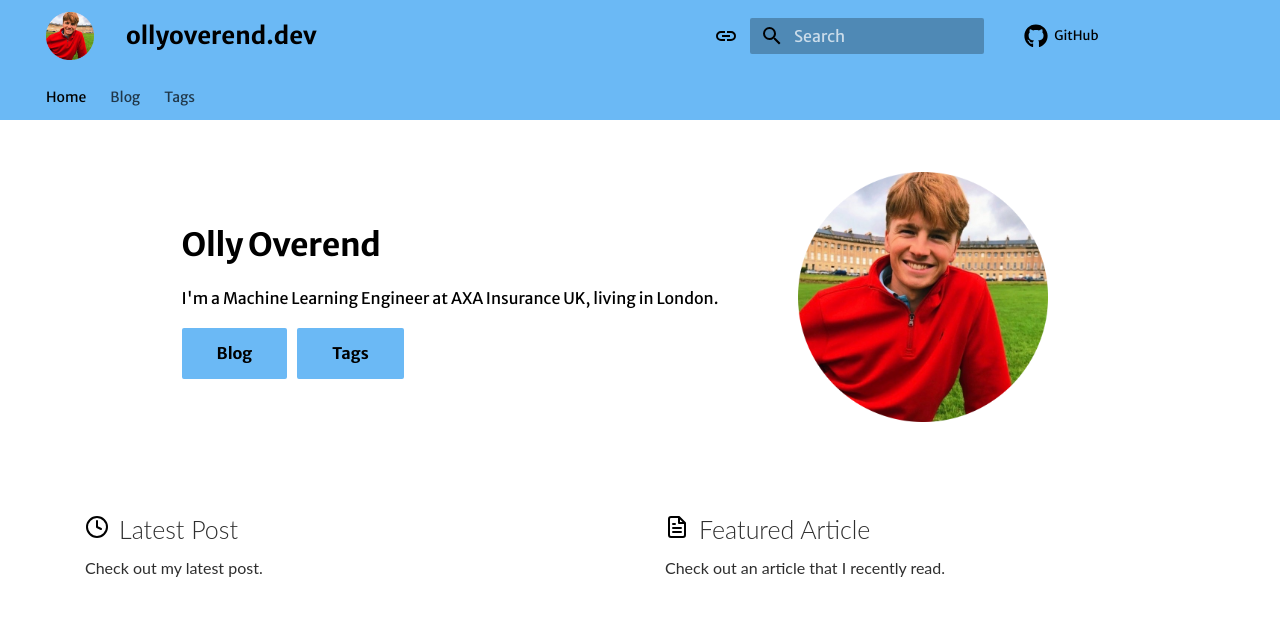
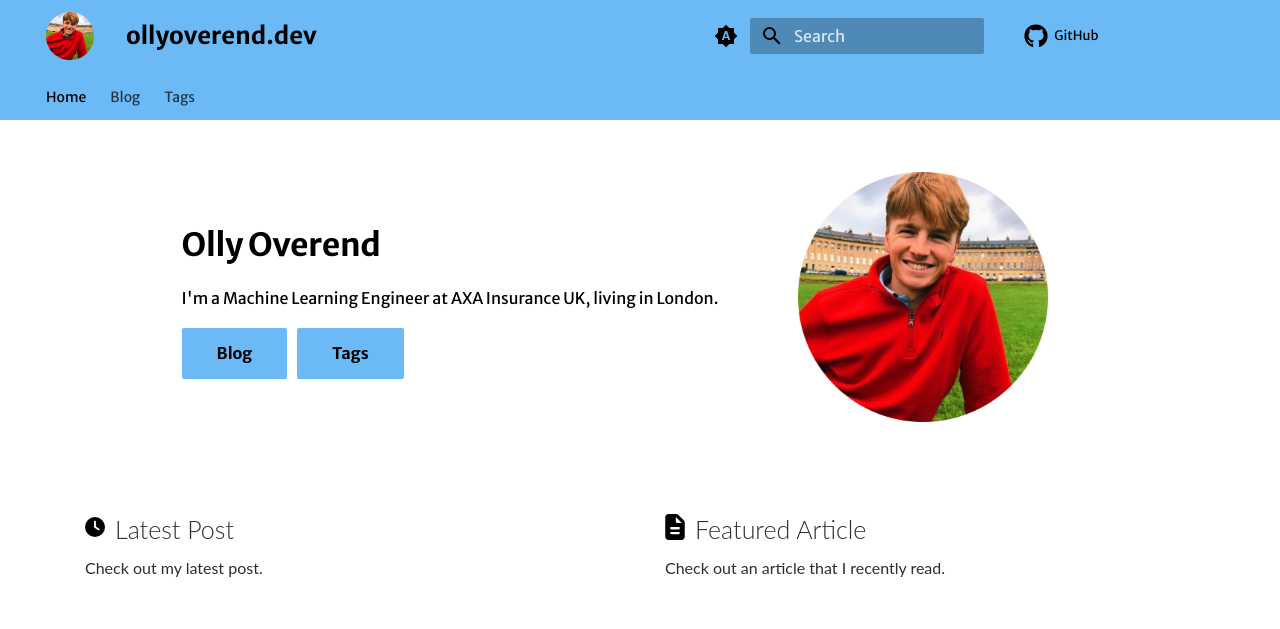
Before and after one commit to OliverOverend/ollyoverend.dev, an MkDocs documentation site: the page built from docs/index.md, in a window 1280 px wide. Shown: the top 629 px of the page. Built offline with MkDocs 1.6.1 and Material for MkDocs 9.7.7, drawn with Linux system fonts in a browser that asks for light colours; some web fonts are replaced; comment, search, counter and statistics services are not loaded.

Commit message:
Refactors icon handling in home.html for improved clarity and consistency; updates mkdocs.yml for enhanced emoji support and icon usage.

```diff
--- a/docs/html/home.html
+++ b/docs/html/home.html
@@ -175,39 +175,10 @@
     <div class="feature-item">
         <a href="{{ card.url }}" draggable="false">
             <h2>
-                {%- if card.icon == "edit" -%}
-                <svg xmlns="http://www.w3.org/2000/svg" width="24" height="24" viewBox="0 0 24 24" fill="none"
-                    stroke="#000000" stroke-width="2" stroke-linecap="round" stroke-linejoin="round">
-                    <path d="M20 14.66V20a2 2 0 0 1-2 2H4a2 2 0 0 1-2-2V6a2 2 0 0 1 2-2h5.34"></path>
-                    <polygon points="18 2 22 6 12 16 8 16 8 12 18 2"></polygon>
-                </svg>
-                {%- endif -%}
-
-                {%- if card.icon == "clock" -%}
-                <svg xmlns="http://www.w3.org/2000/svg" width="24" height="24" viewBox="0 0 24 24" fill="none"
-                    stroke="#000000" stroke-width="2" stroke-linecap="round" stroke-linejoin="round">
-                    <circle cx="12" cy="12" r="10"></circle>
-                    <polyline points="12 6 12 12 16 14"></polyline>
-                </svg>
-                {%- endif -%}
-
-                {%- if card.icon == "eye" -%}
-                <svg xmlns="http://www.w3.org/2000/svg" width="24" height="24" viewBox="0 0 24 24" fill="none"
-                    stroke="#000000" stroke-width="2" stroke-linecap="round" stroke-linejoin="round">
-                    <path d="M1 12s4-8 11-8 11 8 11 8-4 8-11 8-11-8-11-8z"></path>
-                    <circle cx="12" cy="12" r="3"></circle>
-                </svg>
-                {%- endif -%}
-
-                {%- if card.icon == "file-text" -%}
-                <svg xmlns="http://www.w3.org/2000/svg" width="24" height="24" viewBox="0 0 24 24" fill="none"
-                    stroke="#000000" stroke-width="2" stroke-linecap="round" stroke-linejoin="round">
-                    <path d="M14 2H6a2 2 0 0 0-2 2v16c0 1.1.9 2 2 2h12a2 2 0 0 0 2-2V8l-6-6z" />
-                    <path d="M14 3v5h5M16 13H8M16 17H8M10 9H8" />
-                </svg>
-                {%- endif -%}
-
-                {{card.name}}
+                <span class="twemoji">
+                    {% include ".icons/fontawesome/" ~ card.icon ~ ".svg" %}
+                    {{card.name}}
+                </span>
             </h2>
             <p>{{ card.blurb }}</p>
         </a>
--- a/docs/stylesheets/extra.css
+++ b/docs/stylesheets/extra.css
@@ -161,3 +161,8 @@
     font-size: 0.8rem;
   }
 }
+
+.twemoji svg {
+    width: 1rem;
+    height: 1rem;
+}
--- a/mkdocs.yml
+++ b/mkdocs.yml
@@ -46,17 +46,17 @@ theme:
     - media: "(prefers-color-scheme)"
       toggle:
         name: Switch to light mode
-        icon: material/link
+        icon: material/brightness-auto
     - media: "(prefers-color-scheme: light)"
       scheme: custom-light
       toggle:
         name: Switch to dark mode
-        icon: material/toggle-switch
+        icon: material/weather-sunny
     - media: "(prefers-color-scheme: dark)"
       scheme: custom-dark
       toggle:
         name: Switch to system preference
-        icon: material/toggle-switch-off
+        icon: material/weather-night
 
 # Extensions
 markdown_extensions:
@@ -68,6 +68,12 @@ markdown_extensions:
   - pymdownx.inlinehilite
   - pymdownx.snippets
   - pymdownx.superfences
+
+  # Emoji
+  - attr_list
+  - pymdownx.emoji:
+      emoji_index: !!python/name:material.extensions.emoji.twemoji
+      emoji_generator: !!python/name:material.extensions.emoji.to_svg
 
 plugins:
   - blog:
@@ -89,17 +95,20 @@ extra:
   home:
     buttons:
       - name: Blog
+        icon: solid/clock
         url: blog/
       - name: Tags
+        icon: solid/clock
         url: blog/tags/
     cards:
+      # Icons can be found here: https://fontawesome.com/icons
       - name: Latest Post
         url: blog/2025/06/21/managing-python-dependencies/
-        icon: clock
+        icon: solid/clock
         blurb: Check out my latest post.
       - name: Featured Article
         url: https://www.industrialempathy.com/posts/design-docs-at-google/
-        icon: file-text
+        icon: solid/file-lines
         blurb: Check out an article that I recently read.
     cover_image: assets/images/me.png
     description: |
```
